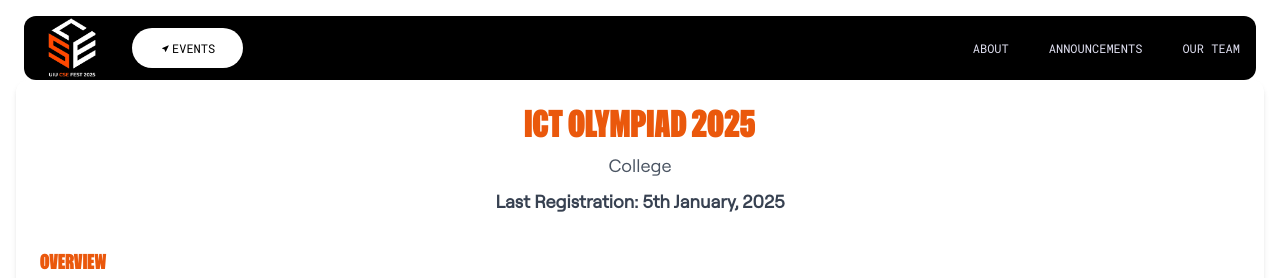
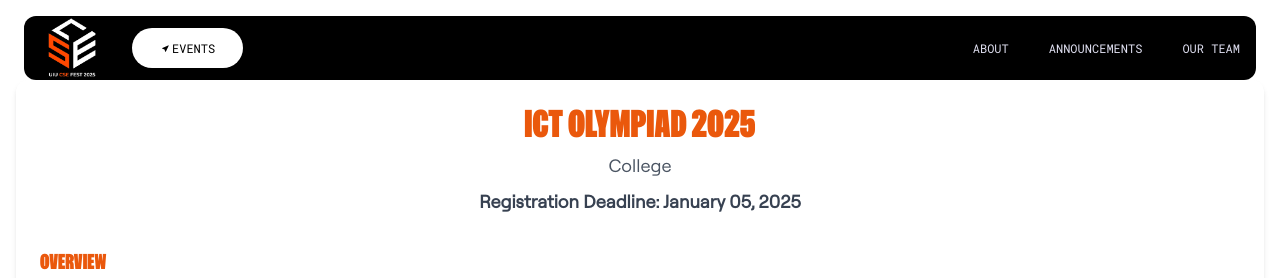
Before and after one commit to RuntimeError30/UIU-CSE-FEST-2025-Final-Repository, a React (Vite) app: page /ict-olympiad in a window 1280 px wide. Shown: the top 278 px of the page. Built offline with nearby package versions, Linux system fonts and the light colour scheme; a web font is replaced by a local one.

Commit message:
Registration Deadline:January 05, 2025 extended

```diff
--- a/src/components/Announcements.jsx
+++ b/src/components/Announcements.jsx
@@ -40,7 +40,6 @@ const Announcements = () => {
       details: `After signing up for the team, you will receive an email with a link. You can use this link to fill out the rest of the information. You can either complete it immediately or return later to finish the form. Any information you enter will be saved as a draft on the page, so you can easily come back and edit or submit it later.`,
       link: ' ',
     },
-
     {
       id: 5,
       title: 'The registration deadline has been extended.',
@@ -56,9 +55,17 @@ const Announcements = () => {
       Thank you for your continued enthusiasm and participation. We look forward to seeing you at the events!`,
       link: ' ',
     },
+    {
+      id: 6,
+      title: 'Extended Registration Deadline for All Segments!',
+      date: 'December 28, 2024',
+      details: `The registration deadline for all segments has been extended to January 05, 2025. Don't miss this opportunity to participate. Register now and ensure your spot!`,
+      link: ' ',
+    },
   ];
 
   const reorderedAnnouncements = [
+    announcements.find((announcement) => announcement.id === 6),
     announcements.find((announcement) => announcement.id === 5),
     announcements.find((announcement) => announcement.id === 4),
     announcements.find((announcement) => announcement.id === 3),
@@ -71,20 +78,25 @@ const Announcements = () => {
   };
 
   return (
-    <div id="announcements" className="w-full px-10 mt-40 min-h-screen font-robert-regular">
+    <div
+    id="announcements"
+    className="w-full px-10 mt-40 min-h-screen font-robert-regular"
+  >
     <div className="text-start">
-        <h1 className='font-general text-xs mb-3'>UIU CSE FEST 2025</h1>
+      <h1 className="font-general text-xs mb-3">UIU CSE FEST 2025</h1>
       <h1 className="bento-title special-font text-4xl">Announcements</h1>
     </div>
 
-      <div className="mt-20 space-y-6">
+    <div
+      className="mt-10 space-y-6 h-[60vh] overflow-y-auto rounded-lg p-4 md:p-8 border bg-gray-50 custom-scrollbar"
+    >
       {reorderedAnnouncements.map((announcement, index) => (
         <div
           key={announcement.id}
           className="p-4 bg-gray-100 rounded-lg shadow hover:shadow-lg transition-all border border-transparent hover:border-[#ff4701]"
         >
           <div
-              className="md:flex  items-center justify-between cursor-pointer"
+            className="md:flex items-center justify-between cursor-pointer"
             onClick={() => toggleDropdown(index)}
           >
             <h1 className="font-robert-medium uppercase text-sm">
@@ -94,13 +106,19 @@ const Announcements = () => {
           </div>
 
           <div
-              className={`transition-all overflow-hidden ${activeIndex === index ? 'max-h-screen p-3' : 'max-h-0 p-0'
+            className={`transition-all overflow-hidden ${
+              activeIndex === index ? 'max-h-screen p-3' : 'max-h-0 p-0'
             } bg-gray-50 border-l-4 border-[#ff4701] rounded mt-4`}
           >
             {activeIndex === index && (
               <>
-                  <p className="text-sm text-gray-700 whitespace-pre-line">{announcement.details}</p>
-                  {announcement.id !== 3 && announcement.id !== 4 && announcement.id !== 5 && (
+                <p className="text-sm text-gray-700 whitespace-pre-line">
+                  {announcement.details}
+                </p>
+                {announcement.id !== 3 &&
+                  announcement.id !== 4 &&
+                  announcement.id !== 5 &&
+                  announcement.id !== 6 && (
                     <a
                       href={announcement.link}
                       target="_blank"
@@ -116,7 +134,29 @@ const Announcements = () => {
         </div>
       ))}
     </div>
+
+    <style >{`
+      /* Targeting WebKit-based browsers */
+      .custom-scrollbar::-webkit-scrollbar {
+        width: 1px;
+      }
+      .custom-scrollbar::-webkit-scrollbar-track {
+        background: #f0f0f0;
+      }
+      .custom-scrollbar::-webkit-scrollbar-thumb {
+        background: #ff4701;
+        border-radius: 10px;
+      }
+
+      /* For Firefox */
+      .custom-scrollbar {
+        scrollbar-width: thin;
+        scrollbar-color: #ff4701 #f0f0f0;
+      }
+    `}</style>
   </div>
+
+
   );
 };
 
--- a/src/components/Blockchain.jsx
+++ b/src/components/Blockchain.jsx
@@ -12,7 +12,7 @@ const Blockchain = () => {
           </h1>
           <p className="text-lg text-gray-600 mt-2">University</p>
           <p className="text-lg font-semibold text-gray-700 mt-2">
-            Last Registration: December 28, 2024
+          Registration Deadline: January 05, 2025
           </p>
         </header>
 
--- a/src/components/ICTolym.jsx
+++ b/src/components/ICTolym.jsx
@@ -12,7 +12,7 @@ const ICTolym = () => {
           </h1>
           <p className="text-lg text-gray-600 mt-2">College</p>
           <p className="text-lg font-semibold text-gray-700 mt-2">
-            Last Registration:  5th January, 2025
+          Registration Deadline: January 05, 2025
           </p>
         </header>
 
--- a/src/components/Iupc.jsx
+++ b/src/components/Iupc.jsx
@@ -12,7 +12,7 @@ const Iupc = () => {
           </h1>
           <p className="text-lg font-robert-medium text-gray-600 mt-2">University</p>
           <p className="text-lg font-semibold text-gray-700 mt-2">
-            Last Registration: December 28, 2024
+          Registration Deadline: January 05, 2025
           </p>
         </header>
 
--- a/src/components/Lfr.jsx
+++ b/src/components/Lfr.jsx
@@ -15,7 +15,7 @@ const Lfr = () => {
           </p>
 
           <p className="text-lg font-semibold text-gray-700 mt-2">
-            Registration Deadline: 5th January, 2025
+          Registration Deadline: January 05, 2025
           </p>
         </header>
 
--- a/src/components/ProjectShow.jsx
+++ b/src/components/ProjectShow.jsx
@@ -12,7 +12,7 @@ const ProjectShow = () => {
           </h1>
           <p className="text-lg text-gray-600 mt-2">University Students and Recent Graduates</p>
           <p className="text-lg font-semibold text-gray-700 mt-2">
-            Registration Deadline: 28th December, 2024
+          Registration Deadline: January 05, 2025
           </p>
         </header>
 
--- a/src/components/Soccorbot.jsx
+++ b/src/components/Soccorbot.jsx
@@ -16,7 +16,7 @@ const Soccorbot = () => {
           </p>
 
           <p className="text-lg font-semibold text-gray-700 mt-2">
-            Registration Deadline: 5th January, 2025
+            Registration Deadline: January 05, 2025
           </p>
         </header>
 
```
Also changed, not shown: 1 other file (tests, documents, lock files or other folders). Lines whose indentation alone changed are shown as unchanged.
